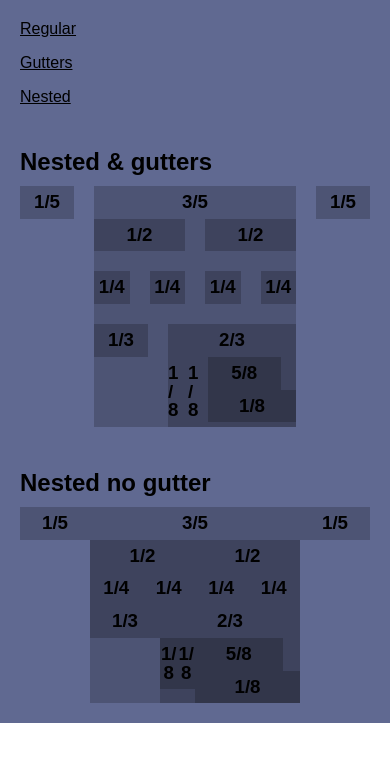
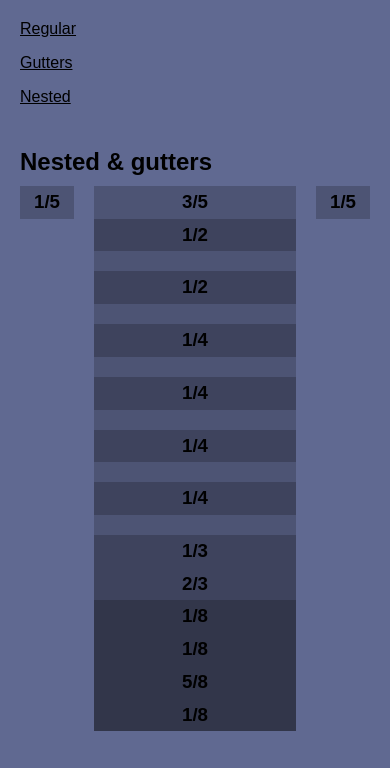
Before and after one commit to quentind/scratch, a website: page _test/css/grid/grid-nested.html in a window 390 px wide. Shown: the part 76-844 px from the top of the page. Drawn offline with Linux system fonts and the light colour scheme.

Commit message:
generated files

```diff
--- a/_static/css/style.css
+++ b/_static/css/style.css
@@ -2,7 +2,7 @@
  * Project Title
  * -
  * Version 0.1.0
- * Friday, November 9th, 2012, 17:30:20
+ * Monday, November 12th, 2012, 12:39:16
  */
 
 /* normalize.css v2.0.1  MIT License  git.io/normalize */
@@ -628,15 +628,18 @@ li > ol {
    IE: media element (= block), grid
    ==================================================== */
 
+
 /***
  * GRID SYSTEM
  * -
  */
 .grid {
+	word-break:break-all; /* Fix: In Webkit, last column is too wide if a word is wider than the column, which causes the column to wrap */
 }
 
 /*
  * Clearfix the grid
+ * Note: I prefer to duplicate clearfix to avoid 'cf' class on grid elements
  */
 .grid:before,
 .grid:after {
@@ -683,23 +686,23 @@ li > ol {
 		.grid_col-7-8 { width:87.5%; }
 
 		/* Fix for opera shitty rounding of decimal in % size */
-		.grid_col-1-3:last-child,
-		.grid_col-2-3:last-child,
-		.grid_col-1-5:last-child,
-		.grid_col-2-5:last-child,
-		.grid_col-3-5:last-child,
-		.grid_col-4-5:last-child,
-		.grid_col-1-8:last-child,
-		.grid_col-2-4:last-child,
-		.grid_col-3-8:last-child,
-		.grid_col-3-4:last-child,
-		.grid_col-5-8:last-child,
-		.grid_col-7-8:last-child {
+		[class*='grid_col-']:last-child {
 			float:none;
 			display:table-cell;
 			width:10000px;
 			*width:auto;
 			*zoom:1;
+		}
+
+		/*
+		 * Nested columns on small screens
+		 */
+		@media all and (max-width:769px) {
+			.grid .grid [class*='grid_col-'],
+			.grid .grid [class*='grid_col-']:last-child {
+				width:100%;
+				float:left;
+			}
 		}
 
 	/*
--- a/_static/js/main.js
+++ b/_static/js/main.js
@@ -2,7 +2,7 @@
  * Project Title
  * -
  * Version 0.1.0
- * Friday, November 9th, 2012, 17:30:20
+ * Monday, November 12th, 2012, 12:39:16
  */
 
 alert('ok');
```
Also changed, not shown: _static/css/style.min.css, _static/js/main.min.js.
